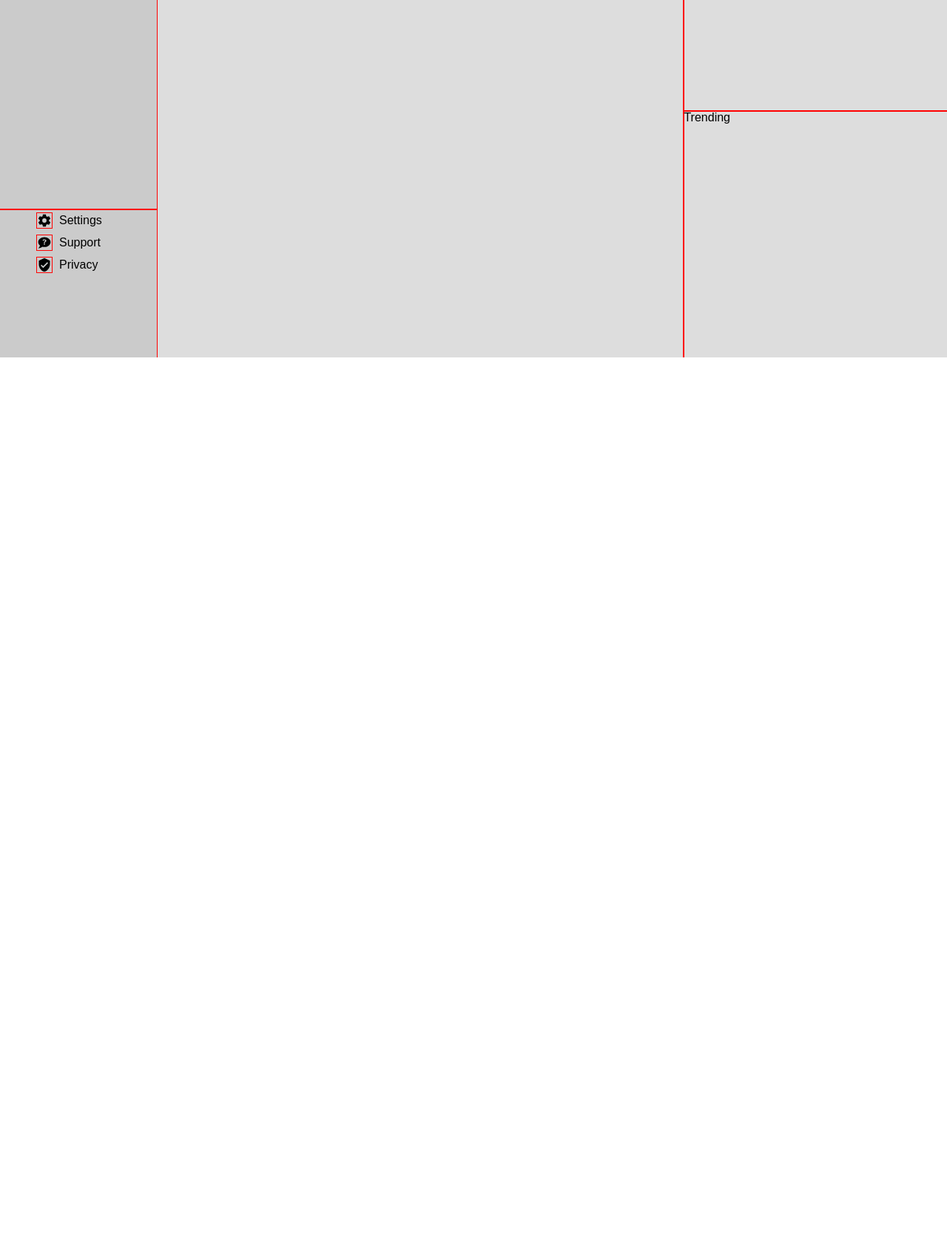
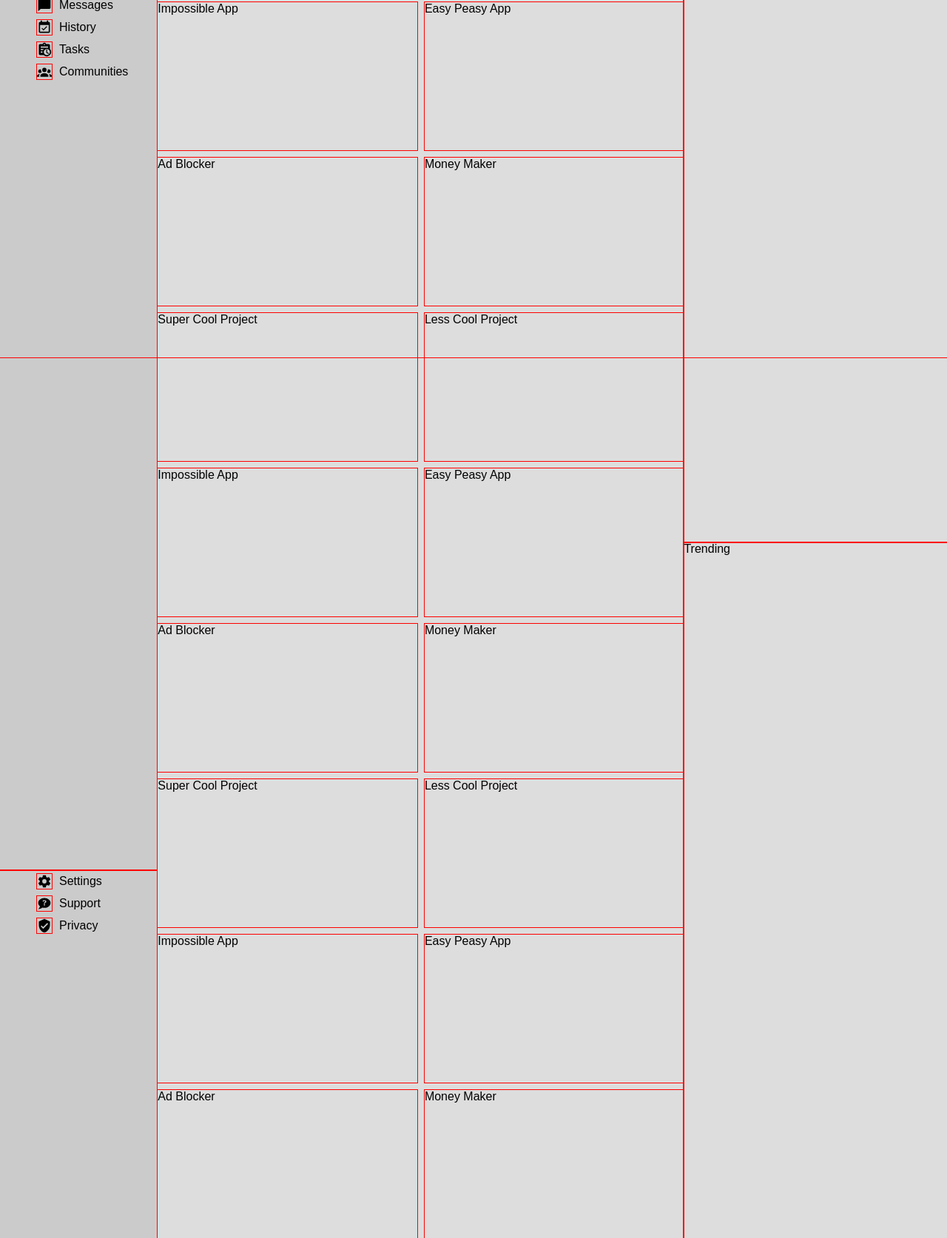
Before and after one commit to alexander-soriano/admin-dashboard, a plain HTML site: page index.html in a window 1280 px wide. Shown: the part 317-1990 px from the top of the page at 74% size. Before the commit the page ends 800 px from the top, so only its background shows below. Drawn offline with Linux system fonts and the light colour scheme.

Commit message:
continue at home

```diff
--- a/index.html
+++ b/index.html
@@ -57,7 +57,27 @@
     </div>
 
     <div class="main-content">
-        <div class="your-projects">Your Project</div>
+        <div class="your-projects">
+            <div>Super Cool Project</div>
+            <div>Less Cool Project</div>
+            <div>Impossible App</div>
+            <div>Easy Peasy App</div>
+            <div>Ad Blocker</div>
+            <div>Money Maker</div>
+            <div>Super Cool Project</div>
+            <div>Less Cool Project</div>
+            <div>Impossible App</div>
+            <div>Easy Peasy App</div>
+            <div>Ad Blocker</div>
+            <div>Money Maker</div>
+            <div>Super Cool Project</div>
+            <div>Less Cool Project</div>
+            <div>Impossible App</div>
+            <div>Easy Peasy App</div>
+            <div>Ad Blocker</div>
+            <div>Money Maker</div>
+
+        </div>
         <div class="announcements">Announcements</div>
         <div class="trending">Trending</div>
     </div>
--- a/style.css
+++ b/style.css
@@ -121,4 +121,12 @@ input#search {
 
 .your-projects {
     grid-area: 1 / 1 / span 2 / span 1;
+
+    display: grid;
+    grid-template-columns: repeat(auto-fill, minmax(300px,1fr));
+    grid-auto-rows: 200px;
+    gap: 10px;
+
+    /* height: 50vmax; */
+    /* overflow: auto; */
 }
```
